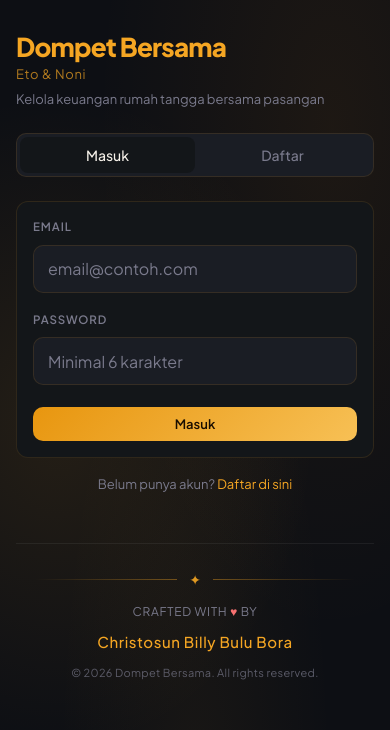
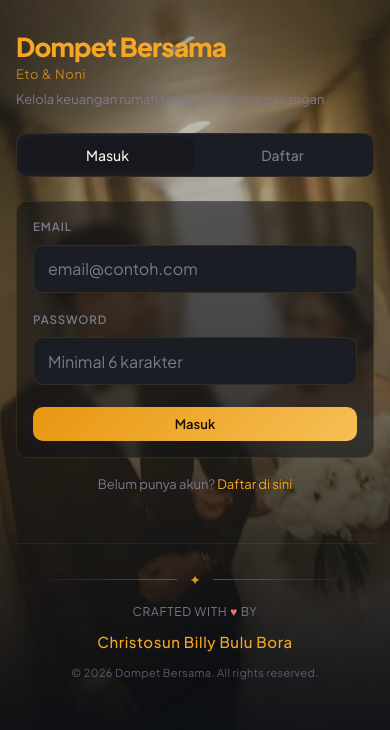
Before and after one commit to Christosun/dompet-bersama, a React (Vite) app: page /auth in a window 390 px wide. Shown: the top 730 px of the page. Built offline with nearby package versions, Linux system fonts and the light colour scheme; no server answers.

Commit message:
add bg effects

```diff
--- a/index.html
+++ b/index.html
@@ -9,7 +9,8 @@
     <meta name="theme-color" content="#0d0f14" />
     <meta name="color-scheme" content="dark" />
     <link rel="apple-touch-icon" href="/icons/icon-192.png" />
-    <style>html, body { background: #0d0f14; }</style>
+    <!-- <style>html, body { background: #0d0f14; }</style> -->
+    <style>html { background: #0d0f14; }</style>
     <meta name="color-scheme" content="dark" />
     <meta name="mobile-web-app-capable" content="yes" />
     <meta name="apple-mobile-web-app-capable" content="yes" />
--- a/src/index.css
+++ b/src/index.css
@@ -42,7 +42,8 @@ html {
 
 body {
   height: 100%;
-  background: var(--bg);
+  /* background: var(--bg); */
+  background: transparent;
   color: var(--text);
   font-family: var(--font-body);
   font-size: 14.5px;
@@ -1015,3 +1016,92 @@ input[type="month"].form-input {
 @media (min-width: 769px) {
   .fab { display: none; }
 }
+
+
+
+/* ══════════════════════════════════════════
+   BACKGROUND FOTO
+══════════════════════════════════════════ */
+
+:root { --bg-card: rgba(19, 22, 25, 0.58); }
+
+/* Layer 1 — foto. Desktop: panel kanan setinggi layar */
+body::before {
+  content: '';
+  position: fixed;
+  top: 0; right: 0;
+  height: 100%;
+  width: min(100vw, 78vh);
+  z-index: -2;
+  pointer-events: none;
+  background: url('/bg/bg.webp') center 30% / cover no-repeat;
+  filter: saturate(0.85) brightness(0.8) contrast(1.05);
+  -webkit-mask-image: linear-gradient(to right, transparent 0%, #000 45%);
+  mask-image: linear-gradient(to right, transparent 0%, #000 45%);
+  transform: translateZ(0);
+}
+
+/* Layer 2 — overlay gelap + glow emas, menyatukan foto dengan tema */
+body::after {
+  content: '';
+  position: fixed;
+  inset: 0;
+  z-index: -1;
+  pointer-events: none;
+  background:
+    radial-gradient(ellipse at 80% 15%, rgba(245,166,35,0.10) 0%, transparent 55%),
+    linear-gradient(180deg, rgba(13,15,20,0.35) 0%, rgba(13,15,20,0.75) 60%, rgba(13,15,20,0.95) 100%);
+}
+
+/* Kartu jadi "kaca" */
+.card, .stat-card {
+  -webkit-backdrop-filter: blur(4px);
+  backdrop-filter: blur(4px);
+}
+
+/* Modal & toast tetap solid agar mudah dibaca */
+.modal { background: #131619; }
+
+/* Sidebar semi-transparan */
+.sidebar {
+  background: linear-gradient(180deg, rgba(24,27,36,0.88) 0%, rgba(19,22,25,0.9) 60%, rgba(16,19,24,0.92) 100%);
+  -webkit-backdrop-filter: blur(8px);
+  backdrop-filter: blur(8px);
+}
+
+/* Halaman login: hapus warna solid, foto tampil lebih jelas */
+.auth-page {
+  background:
+    radial-gradient(ellipse at 15% 50%, rgba(245,166,35,0.08) 0%, transparent 55%);
+}
+body:has(.auth-page)::before { filter: saturate(0.9) brightness(0.95) contrast(1.05); }
+body:has(.auth-page)::after {
+  background:
+    radial-gradient(ellipse at 80% 15%, rgba(245,166,35,0.10) 0%, transparent 55%),
+    linear-gradient(180deg, rgba(13,15,20,0.15) 0%, rgba(13,15,20,0.6) 55%, rgba(13,15,20,0.92) 100%);
+}
+
+/* Perbaikan: form login di desktop kembali di tengah layar */
+@media (min-width: 769px) {
+  .auth-page { justify-content: center; }
+}
+
+/* Mobile: foto memenuhi layar, memudar ke bawah */
+@media (max-width: 768px) {
+  body::before {
+    width: 100%;
+    background-position: center top;
+    -webkit-mask-image: linear-gradient(to bottom, #000 0%, #000 45%, transparent 100%);
+    mask-image: linear-gradient(to bottom, #000 0%, #000 45%, transparent 100%);
+  }
+  .mobile-topbar {
+    background: rgba(19,22,25,0.85);
+    -webkit-backdrop-filter: blur(14px);
+    backdrop-filter: blur(14px);
+  }
+  .mobile-bottom-nav {
+    background: rgba(19,22,25,0.9);
+    -webkit-backdrop-filter: blur(14px);
+    backdrop-filter: blur(14px);
+  }
+}
```
Also changed, not shown: public/bg/bg.webp (added).
